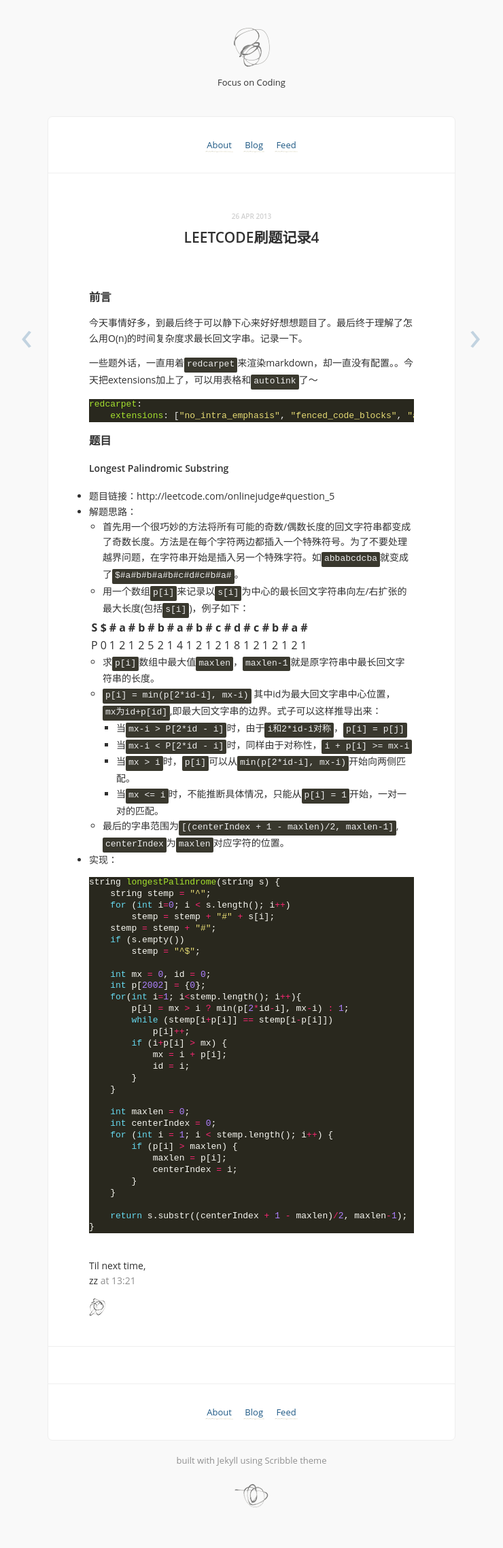
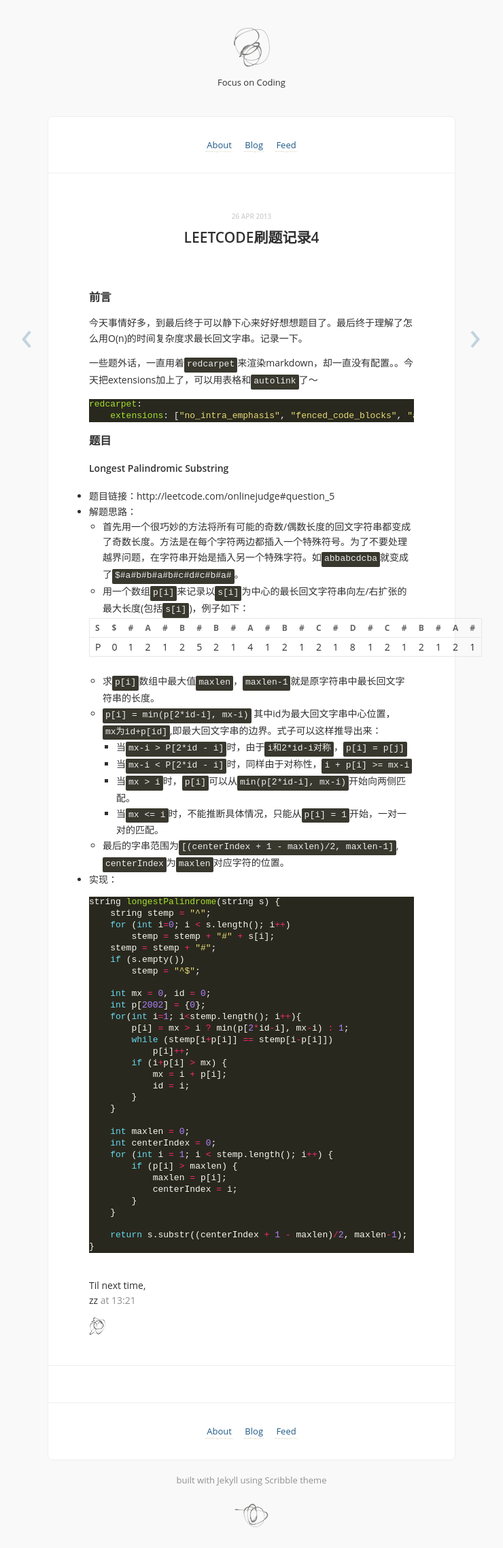
Before and after one commit to dieyushi/www.zzsec.org, a Jekyll site: the page built from _posts/2013-04-26-leetcode-record-4.md, in a window 1280 px wide. Shown: the whole page at 68% size, without its empty margins (270-1010 px from the left). Built offline with Jekyll 4.4.1, drawn with Linux system fonts in a browser that asks for light colours; Markdown is read by kramdown in place of the engine named in the settings; comment, search, counter and statistics services are not loaded; before the commit the page ends 2248 px from its top, so only the background shows below that.

Commit message:
add table style

```diff
--- a/stylesheets/style.css
+++ b/stylesheets/style.css
@@ -360,3 +360,10 @@ img {
   margin-left: -340px; }
 .paging .right {
   margin-left: 320px; }
+
+table{border-collapse:collapse;border-spacing:0;}
+table th,table td{word-wrap:break-word;overflow:hidden;}
+table{border:1px solid #e7e7e7;border-collapse:collapse;margin:0 0 1.6em;text-align:left;width:100%;}
+th{border-top:1px solid #e7e7e7;padding:4px 8px;color:#666;font-size:12px;font-weight:bold;letter-spacing:0.1em;line-height:1.6em;text-transform:uppercase;}
+td{border-top:1px solid #e7e7e7;padding:4px 8px;font-size:14px;display:table-cell;vertical-align:inherit;}
+tr:nth-child(even) {background:#f2f7fc;}
```
